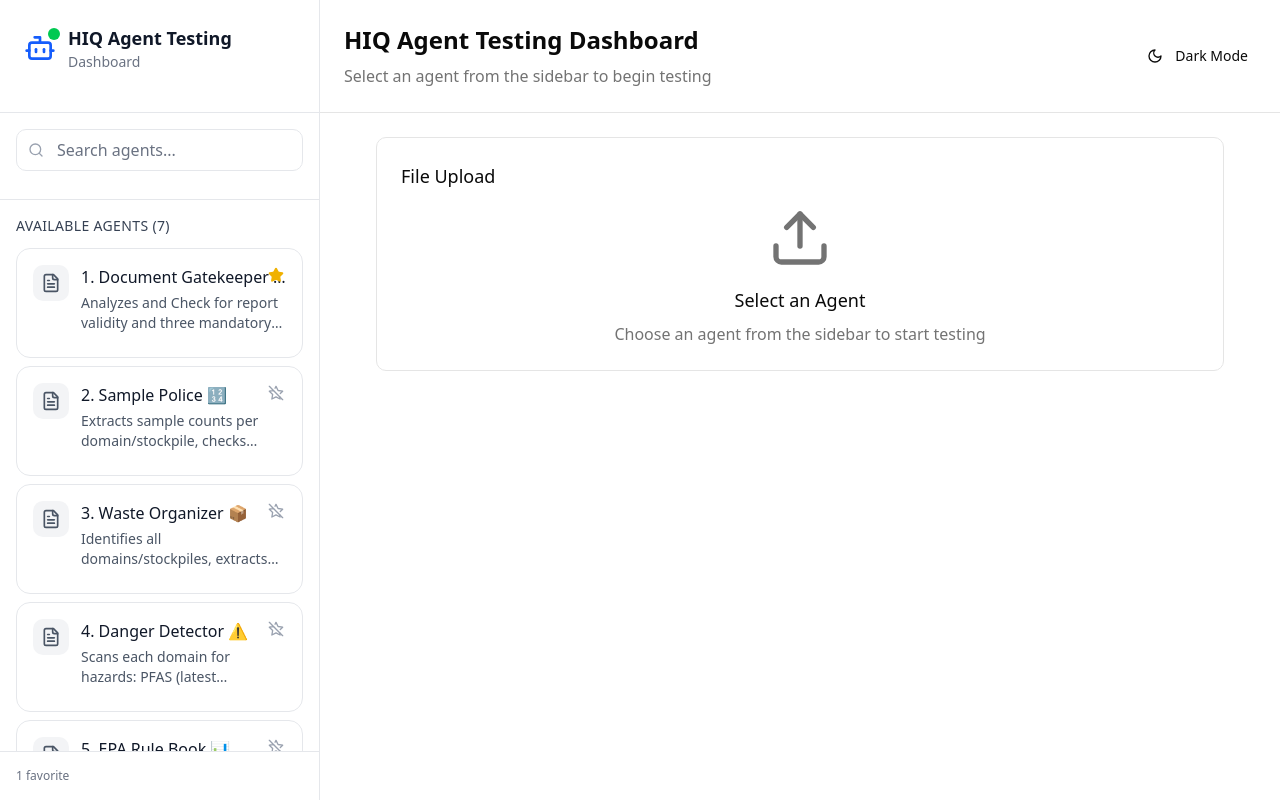
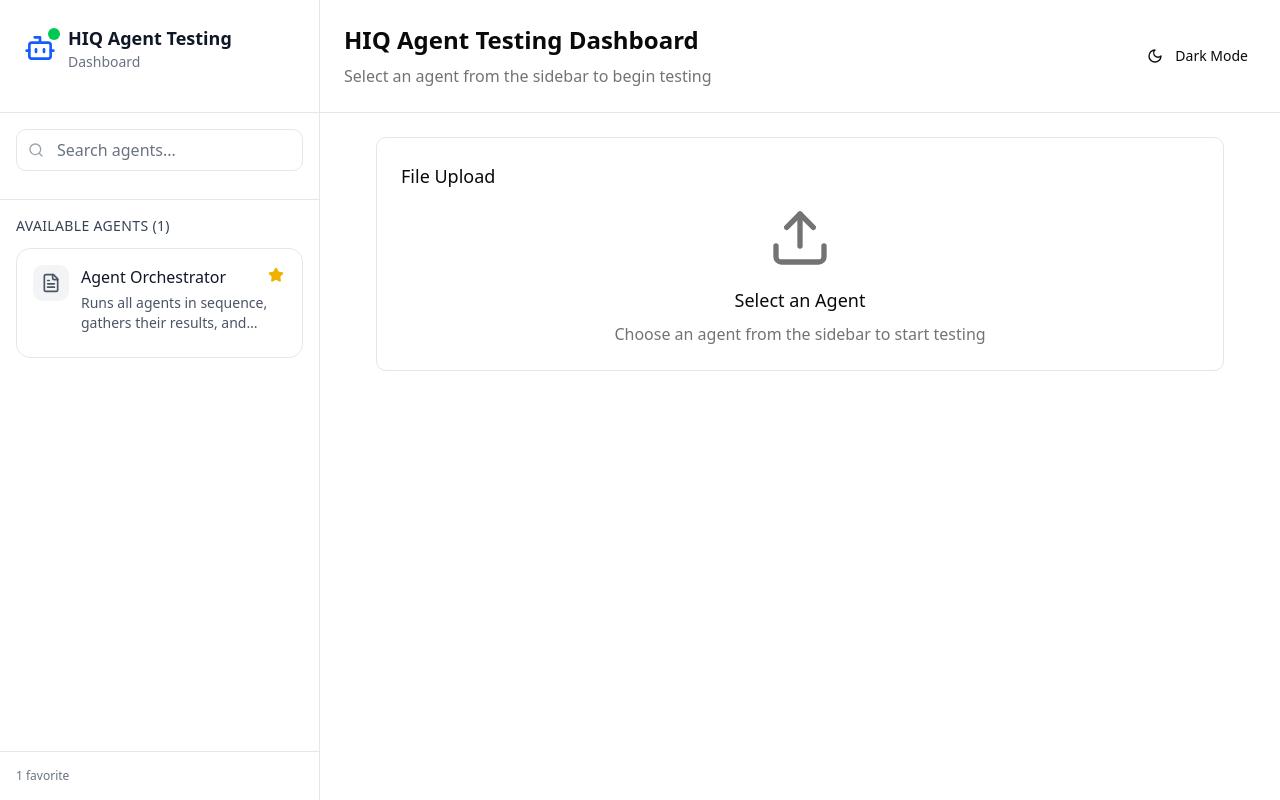
Before and after one commit to shreyansh-jain-10/hiq-agent-dashboard, a React (Vite) app: page / in a window 1280 px wide. Built offline with nearby package versions, Linux system fonts and the light colour scheme.

Commit message:
Added a orchestrator agent

```diff
--- a/src/components/ResponseDisplay.jsx
+++ b/src/components/ResponseDisplay.jsx
@@ -1,14 +1,28 @@
 import { useState } from 'react'
-import { ChevronDown, ChevronRight, Copy, Check } from 'lucide-react'
+import { ChevronDown, ChevronRight, Copy, Check, Maximize2, Minimize2 } from 'lucide-react'
 import { Button } from '@/components/ui/button.jsx'
 
 export default function ResponseDisplay({ response }) {
   const [isExpanded, setIsExpanded] = useState(true)
   const [copied, setCopied] = useState(false)
 
-  if (!response) {
-    return null
-  }
+  // per-card expand state kept at the top level so it never resets
+  const [expandedMap, setExpandedMap] = useState({})
+  const toggleCard = (key) =>
+    setExpandedMap((prev) => ({ ...prev, [key]: !prev[key] }))
+  const isCardExpanded = (key) => !!expandedMap[key]
+
+  if (!response) return null
+
+  // Ordered display names for unified-flow
+  const nameMap = [
+    { key: 'Document Checker' },
+    { key: 'Sample Adequacy' },
+    { key: 'Waste Organiser' },
+    { key: 'Danger Detector' },
+    { key: 'EPA rule book' },
+    { key: 'Recycling Hunter' },
+  ]
 
   const copyToClipboard = async () => {
     try {
@@ -22,17 +36,25 @@ export default function ResponseDisplay({ response }) {
     }
   }
 
+  // Detect unified-flow via presence of summary and node-like objects
+  const isUnifiedFlow = (resp) => {
+    if (!resp || typeof resp !== 'object') return false
+    if (!resp.summary || typeof resp.summary !== 'object') return false
+    const keys = Object.keys(resp).filter((k) => k !== 'summary')
+    return keys.some((k) => {
+      const v = resp[k]
+      return v && typeof v === 'object' && 'passed' in v && 'output' in v
+    })
+  }
+
+  // Pretty-printer for non-unified responses or nested objects in cards
   const formatValue = (value, depth = 0) => {
     if (value === null) return <span className="text-muted-foreground">null</span>
     if (value === undefined) return <span className="text-muted-foreground">undefined</span>
     if (typeof value === 'boolean') return <span className="text-blue-600">{value.toString()}</span>
     if (typeof value === 'number') return <span className="text-green-600">{value}</span>
     if (typeof value === 'string') {
-      if (depth === 0) {
-        // Top-level string: show as preformatted block, NOT monospace
-        return <pre className="text-sm whitespace-pre-wrap">{value}</pre>
-      }
-      // Nested string
+      if (depth === 0) return <pre className="text-sm whitespace-pre-wrap">{value}</pre>
       return <span className="text-orange-600">"{value}"</span>
     }
 
@@ -56,7 +78,6 @@ export default function ResponseDisplay({ response }) {
     if (typeof value === 'object') {
       const keys = Object.keys(value)
       if (keys.length === 0) return <span className="text-muted-foreground">{'{}'}</span>
-
       return (
         <div className="ml-4">
           <span className="text-muted-foreground">{'{'}</span>
@@ -76,6 +97,110 @@ export default function ResponseDisplay({ response }) {
     return <span>{String(value)}</span>
   }
 
+  // -------- Unified-flow card UI (single column, scrollable, per-card expand) --------
+  const UnifiedCards = ({ data }) => {
+    const { summary } = data || {}
+
+    const total =
+      summary?.total_nodes ??
+      nameMap.filter(({ key }) => data[key] && typeof data[key] === 'object').length
+    const passedCount =
+      summary?.passed_count ??
+      nameMap.filter(({ key }) => data[key]?.passed).length
+    const failedCount = summary?.failed_count ?? Math.max(0, total - passedCount)
+    const allPassed = !!summary?.all_passed || (total > 0 && failedCount === 0)
+
+    const StatusBadge = ({ passed }) => (
+      <span
+        className={`inline-flex items-center px-2 py-0.5 rounded-full text-xs font-medium ${
+          passed
+            ? 'bg-green-100 text-green-700 border border-green-200'
+            : 'bg-red-100 text-red-700 border border-red-200'
+        }`}
+      >
+        {passed ? 'Passed' : 'Failed'}
+      </span>
+    )
+
+    const RenderAgentOutput = ({ output, expanded }) => {
+      // smaller collapsed height so the expand action is obvious
+      const collapsedHeight = 'max-h-56' // ~14rem
+      const expandedHeight = 'max-h-[70vh]'
+      const baseText = 'bg-muted/30 rounded-md p-4 text-sm whitespace-pre-wrap overflow-y-auto'
+      if (output == null) return <p className="text-sm text-muted-foreground">No output</p>
+      if (typeof output === 'string') {
+        return <div className={`${baseText} ${expanded ? expandedHeight : collapsedHeight}`}>{output}</div>
+      }
+      return (
+        <div className={`bg-muted/30 rounded-md p-4 font-mono text-xs overflow-y-auto ${expanded ? expandedHeight : collapsedHeight}`}>
+          {formatValue(output, 1)}
+        </div>
+      )
+    }
+
+    return (
+      <div className="space-y-4">
+        {/* Summary header */}
+        <div className="flex flex-wrap items-center justify-between gap-3 p-3 border rounded-lg bg-card/50">
+          <div className="flex items-center gap-3">
+            <span
+              className={`inline-flex items-center px-2.5 py-1 rounded-md text-xs font-semibold ${
+                allPassed
+                  ? 'bg-green-600 text-white'
+                  : failedCount > 0
+                  ? 'bg-red-600 text-white'
+                  : 'bg-yellow-600 text-white'
+              }`}
+            >
+              {allPassed ? 'All Passed' : failedCount > 0 ? 'Some Failed' : 'Review Needed'}
+            </span>
+            <div className="text-sm text-muted-foreground">
+              <span className="mr-3">Total: <b>{total}</b></span>
+              <span className="mr-3">Passed: <b className="text-green-700">{passedCount}</b></span>
+              <span>Failed: <b className="text-red-700">{failedCount}</b></span>
+            </div>
+          </div>
+        </div>
+
+        {/* Single-column cards */}
+        <div className="flex flex-col gap-4">
+          {nameMap.map(({ key }) => {
+            const node = data[key]
+            if (!node || typeof node !== 'object') return null
+            const passed = !!node.passed
+            const expanded = isCardExpanded(key)
+            return (
+              <div
+                key={key}
+                className="border rounded-xl bg-white dark:bg-gray-900 shadow-sm overflow-hidden w-full"
+              >
+                <div className="flex items-center justify-between px-4 py-3 border-b">
+                  <h4 className="font-medium text-lg">{key}</h4>
+                  <div className="flex items-center gap-2">
+                    <StatusBadge passed={passed} />
+                    <Button
+                      variant="ghost"
+                      size="sm"
+                      className="h-8 px-2"
+                      onClick={() => toggleCard(key)}
+                      title={expanded ? 'Collapse' : 'Expand'}
+                    >
+                      {expanded ? <Minimize2 className="w-4 h-4" /> : <Maximize2 className="w-4 h-4" />}
+                    </Button>
+                  </div>
+                </div>
+                <div className="p-4 space-y-3">
+                  <div className="text-xs text-muted-foreground uppercase tracking-wide">Output</div>
+                  <RenderAgentOutput output={node.output} expanded={expanded} />
+                </div>
+              </div>
+            )
+          })}
+        </div>
+      </div>
+    )
+  }
+
   return (
     <div className="bg-card border rounded-lg">
       {/* Header */}
@@ -84,12 +209,10 @@ export default function ResponseDisplay({ response }) {
           onClick={() => setIsExpanded(!isExpanded)}
           className="flex items-center gap-2 text-left hover:text-primary transition-colors"
         >
-          {isExpanded ? (
-            <ChevronDown className="w-4 h-4" />
-          ) : (
-            <ChevronRight className="w-4 h-4" />
-          )}
-          <h3 className="font-medium">Agent Response</h3>
+          {isExpanded ? <ChevronDown className="w-4 h-4" /> : <ChevronRight className="w-4 h-4" />}
+          <h3 className="font-medium">
+            {isUnifiedFlow(response) ? 'Agent Responses' : 'Agent Response'}
+          </h3>
         </button>
 
         <Button
@@ -115,13 +238,19 @@ export default function ResponseDisplay({ response }) {
       {/* Content */}
       {isExpanded && (
         <div className="p-4">
-          <div className={
-            typeof response === 'string'
-              ? "bg-muted/30 rounded-md p-4 text-sm whitespace-pre-wrap overflow-auto max-h-96"
-              : "bg-muted/30 rounded-md p-4 font-mono text-sm overflow-auto max-h-96"
-          }>
-            {formatValue(response)}
-          </div>
+          {isUnifiedFlow(response) ? (
+            <UnifiedCards data={response} />
+          ) : (
+            <div
+              className={
+                typeof response === 'string'
+                  ? 'bg-muted/30 rounded-md p-4 text-sm whitespace-pre-wrap overflow-y-auto max-h-[70vh]'
+                  : 'bg-muted/30 rounded-md p-4 font-mono text-sm overflow-y-auto max-h-[70vh]'
+              }
+            >
+              {formatValue(response)}
+            </div>
+          )}
         </div>
       )}
     </div>
--- a/src/components/Sidebar.jsx
+++ b/src/components/Sidebar.jsx
@@ -21,55 +21,55 @@ import {
 
 
 const agents = [
-  {
-    id: 'document-gatekeeper',
-    name: '1. Document Gatekeeper 📋',
-    description: `Analyzes and Check for report validity and three mandatory sections(Chain of Custody, Certificate Analysis, Site History), and extracts key info like volumes, areas, and consultant name.`,
-    icon: FileText,
-    webhook: 'https://gluagents.xyz/webhook/e91d733a-4fe5-41cf-a024-9b2ec3a6f914'
-  },
-  {
-    id: 'sample-police',
-    name: '2. Sample Police 🔢',
-    description: `Extracts sample counts per domain/stockpile, checks against EPA Table 3/4 and ENM Order sampling rules, and flags any domains needing more samples or missing validation.`,
-    icon: FileText,
-    webhook: 'https://gluagents.xyz/webhook/c08346a1-e41e-49b7-a64a-35570baf409d'
-  },
-  {
-    id: 'waste-organizer',
-    name: '3. Waste Organizer 📦',
-    description: `Identifies all domains/stockpiles, extracts key details (name, volume, material type), checks for exemptions (VENM, ENM) using EPA/ENM Order definitions, ensures all chemical/sampling requirements are met, and flags issues like asbestos or foreign material.`,
-    icon: FileText,
-    webhook: 'https://gluagents.xyz/webhook/141a29f6-00d4-4c60-95f5-e2b924b873dc'
-  },
-  {
-    id: 'danger-detector',
-    name: '4. Danger Detector ⚠️',
-    description: `Scans each domain for hazards: PFAS (latest thresholds), asbestos, clinical waste, dangerous goods, PASS/Acid Sulphate Soil, scheduled chemicals, and all relevant EPA limits. Flags all detected dangers with clear warnings. (FOR NOW IT WILL TAKE SOME TIME TO PROCESS[As it is internally calling 3rd agent first] It will be reduced when we integrate them.)`,
-    icon: FileText,
-    webhook: 'https://gluagents.xyz/webhook/c4cd6ede-85e1-42a8-812c-81c325d619d2'
-  },
-  {
-    id: 'epa-rulebook',
-    name: '5. EPA Rule Book 📊',
-    description: `Assigns official EPA waste class (General Solid, Restricted, Hazardous, Special/Liquid) for each domain, compares all chemical results to EPA Table 1 & 2 (including PFAS addendum), cites any exceedances, and outputs the strictest class required by regulations. (FOR NOW IT WILL TAKE SOME TIME TO PROCESS[As it is internally calling 3rd and 4th agent first] It will be reduced when we integrate them.)`,
-    icon: FileText,
-    webhook: 'https://gluagents.xyz/webhook/306f5aee-9a58-410c-8174-5c11074085d2'
-  },
-  {
-    id: 'recycling-hunter',
-    name: '6. The Recycling Hunter ♻️',
-    description: `Checks if material qualifies for recycling. If eligible, assigns the correct recycling category according to the categorisation table. If not, provides reasons.`,
-    icon: FileText,
-    webhook: 'https://gluagents.xyz/webhook/b8e96366-e881-493c-8508-ebff2b657217'
-  },
+  // {
+  //   id: 'document-gatekeeper',
+  //   name: '1. Document Gatekeeper 📋',
+  //   description: `Analyzes and Check for report validity and three mandatory sections(Chain of Custody, Certificate Analysis, Site History), and extracts key info like volumes, areas, and consultant name.`,
+  //   icon: FileText,
+  //   webhook: 'https://gluagents.xyz/webhook/e91d733a-4fe5-41cf-a024-9b2ec3a6f914'
+  // },
+  // {
+  //   id: 'sample-police',
+  //   name: '2. Sample Police 🔢',
+  //   description: `Extracts sample counts per domain/stockpile, checks against EPA Table 3/4 and ENM Order sampling rules, and flags any domains needing more samples or missing validation.`,
+  //   icon: FileText,
+  //   webhook: 'https://gluagents.xyz/webhook/c08346a1-e41e-49b7-a64a-35570baf409d'
+  // },
+  // {
+  //   id: 'waste-organizer',
+  //   name: '3. Waste Organizer 📦',
+  //   description: `Identifies all domains/stockpiles, extracts key details (name, volume, material type), checks for exemptions (VENM, ENM) using EPA/ENM Order definitions, ensures all chemical/sampling requirements are met, and flags issues like asbestos or foreign material.`,
+  //   icon: FileText,
+  //   webhook: 'https://gluagents.xyz/webhook/141a29f6-00d4-4c60-95f5-e2b924b873dc'
+  // },
+  // {
+  //   id: 'danger-detector',
+  //   name: '4. Danger Detector ⚠️',
+  //   description: `Scans each domain for hazards: PFAS (latest thresholds), asbestos, clinical waste, dangerous goods, PASS/Acid Sulphate Soil, scheduled chemicals, and all relevant EPA limits. Flags all detected dangers with clear warnings. (FOR NOW IT WILL TAKE SOME TIME TO PROCESS[As it is internally calling 3rd agent first] It will be reduced when we integrate them.)`,
+  //   icon: FileText,
+  //   webhook: 'https://gluagents.xyz/webhook/c4cd6ede-85e1-42a8-812c-81c325d619d2'
+  // },
+  // {
+  //   id: 'epa-rulebook',
+  //   name: '5. EPA Rule Book 📊',
+  //   description: `Assigns official EPA waste class (General Solid, Restricted, Hazardous, Special/Liquid) for each domain, compares all chemical results to EPA Table 1 & 2 (including PFAS addendum), cites any exceedances, and outputs the strictest class required by regulations. (FOR NOW IT WILL TAKE SOME TIME TO PROCESS[As it is internally calling 3rd and 4th agent first] It will be reduced when we integrate them.)`,
+  //   icon: FileText,
+  //   webhook: 'https://gluagents.xyz/webhook/306f5aee-9a58-410c-8174-5c11074085d2'
+  // },
+  // {
+  //   id: 'recycling-hunter',
+  //   name: '6. The Recycling Hunter ♻️',
+  //   description: `Checks if material qualifies for recycling. If eligible, assigns the correct recycling category according to the categorisation table. If not, provides reasons.`,
+  //   icon: FileText,
+  //   webhook: 'https://gluagents.xyz/webhook/b8e96366-e881-493c-8508-ebff2b657217'
+  // },
   {
     id: 'unified-flow',
-    name: 'Unified flow',
-    description: ``,
+    name: 'Agent Orchestrator',
+    description: `Runs all agents in sequence, gathers their results, and provides a single consolidated view of statuses and responses.`,
     icon: FileText,
     webhook: 'https://gluagents.xyz/webhook/23145b04-8328-41c1-b417-ef201e806dd7'
-  },
+  }
 ]
 
 export default function Sidebar({
@@ -81,7 +81,7 @@ export default function Sidebar({
   onToggleCollapse
 }) {
   const [searchQuery, setSearchQuery] = useState('')
-  const [favorites, setFavorites] = useState(['document-gatekeeper'])
+  const [favorites, setFavorites] = useState(['unified-flow'])
   const [showUserMenu, setShowUserMenu] = useState(false)
   const [showFilters, setShowFilters] = useState(false)
   const [statusFilter, setStatusFilter] = useState('all')
```
